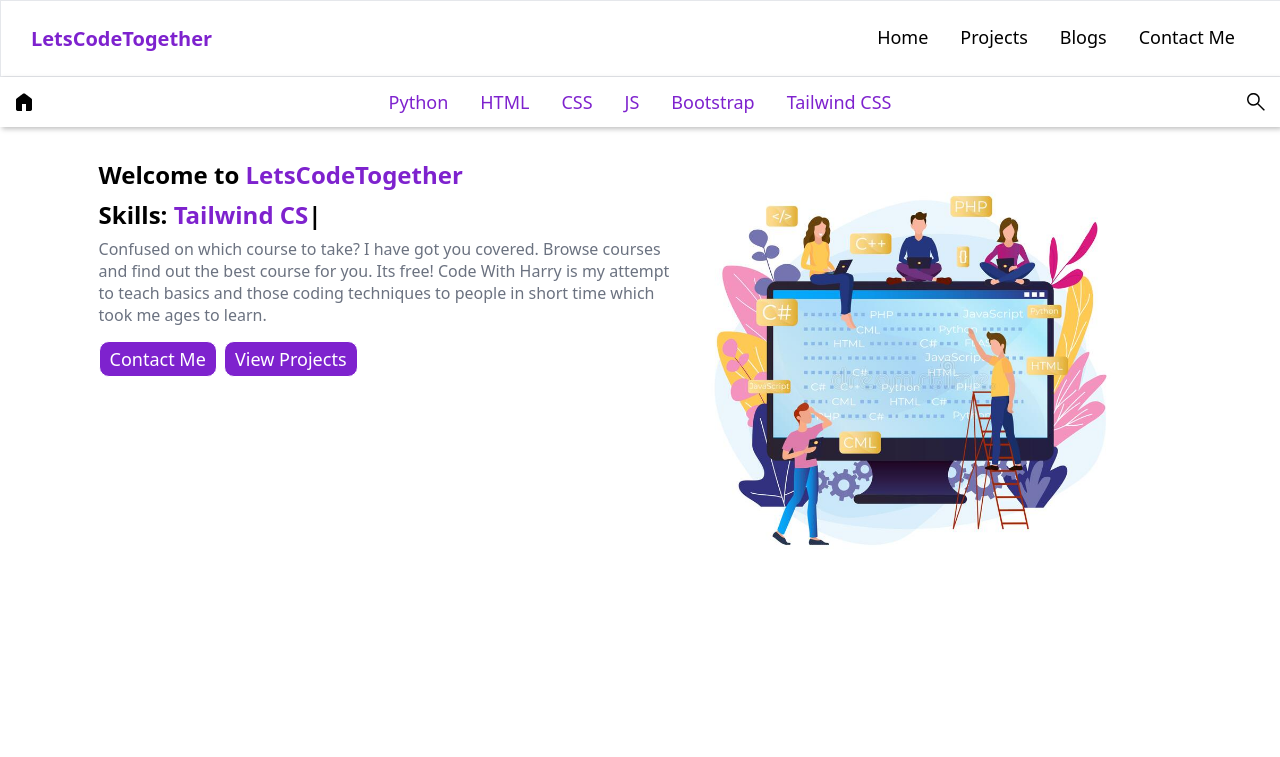
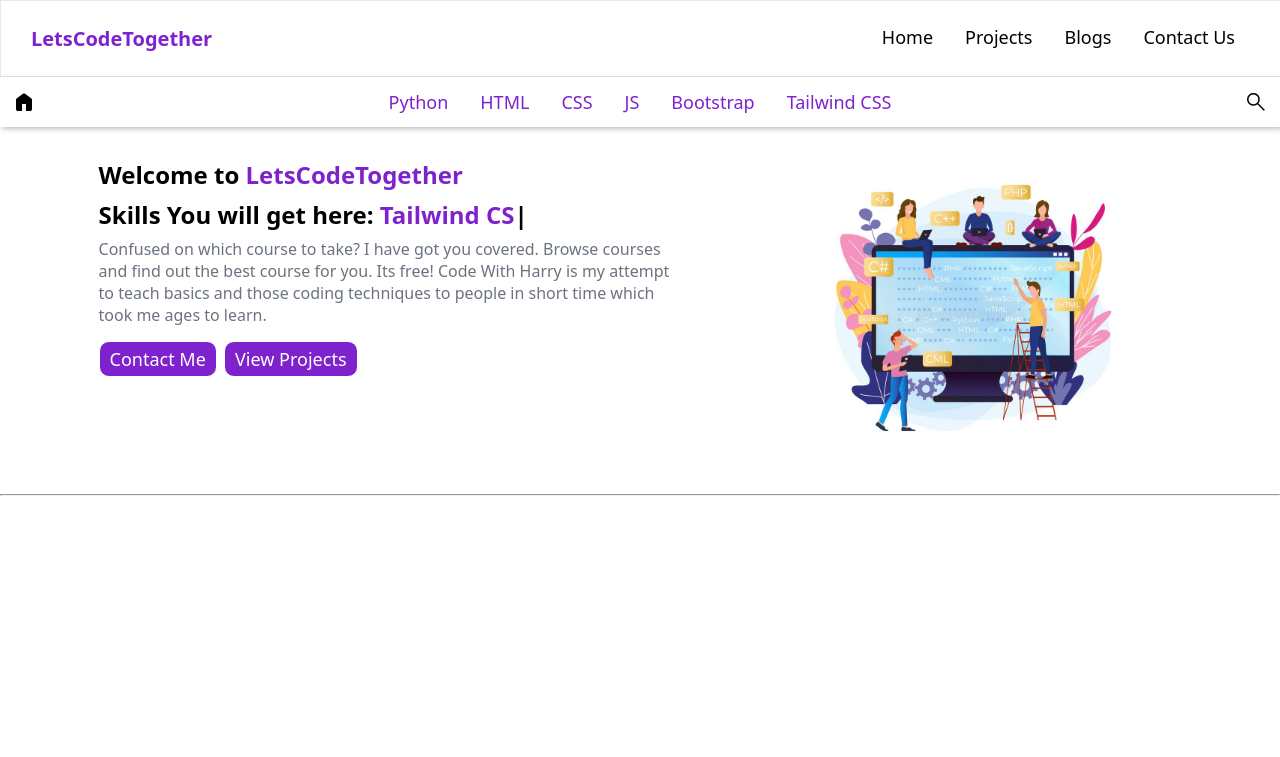
Before and after one commit to Suryansh-Kumar/LetsCodeTogether, a Flask app: page / in a window 1280 px wide. Shown: the top 757 px of the page. Run offline with Flask 3, Linux system fonts and the light colour scheme.

Commit message:
completed the first section

```diff
--- a/static/style.css
+++ b/static/style.css
@@ -89,7 +89,7 @@ body {
 
 .container {
   width: 84.6vw;
-  height: 75vh;
+  height: 40vh;
   margin: 1em auto;
   color: black;
   display: flex;
@@ -125,7 +125,7 @@ body {
 .right-container > img {
   border: 0px solid white;
   border-radius: 10px;
-  height: 425px;
+  height: 300px;
 }
 
 .underline {
--- a/templates/index.html
+++ b/templates/index.html
@@ -16,7 +16,7 @@
           <a href="/"><li class="navbar-ul-li">Home</li></a>
           <a href="/projects"><li class="navbar-ul-li">Projects</li></a>
           <a href="/blog"><li class="navbar-ul-li">Blogs</li></a>
-          <a href="/contact"><li class="navbar-ul-li">Contact Me</li></a>
+          <a href="/contact"><li class="navbar-ul-li">Contact Us</li></a>
         </ul>
       </nav>
 
@@ -42,7 +42,7 @@
             Welcome to
             <abbr title="LTC" id="blog-name-main">{{name}}</abbr>
           </h1>
-          <h2 id="skills-name">Skills: <span class="skill-name"></span></h2>
+          <h2 id="skills-name">Skills You will get here: <span class="skill-name"></span></h2>
           <p class="introduction">
             Confused on which course to take? I have got you covered. Browse
             courses and find out the best course for you. Its free! Code With
@@ -62,9 +62,8 @@
           <img src="static/img/group-programmers.jpg" alt="" />
         </div>
       </section>
-      <section class="secondSection">
+      <hr id="hr-2">
 
-      </section>
     </main>
 
     <script src="https://cdn.jsdelivr.net/npm/typed.js@2.0.12"></script>
```
Also changed, not shown: main.py (line endings or trailing spaces).
